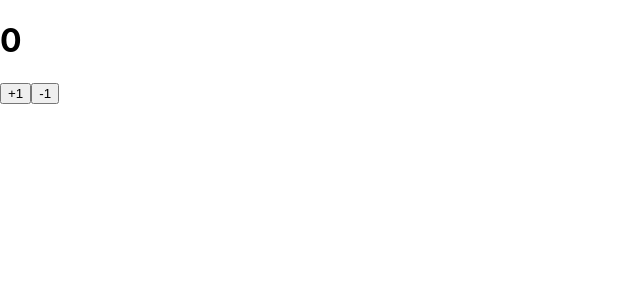
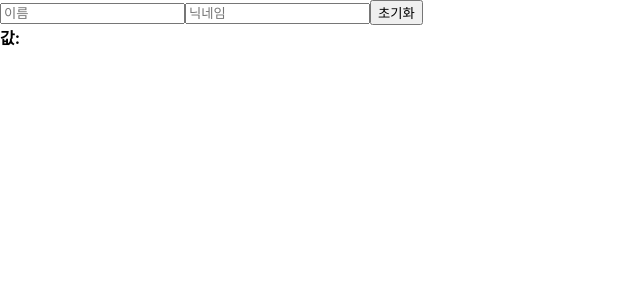
Before and after one commit to rarlala/React_study, a React (Create React App) app in the folder React_tutorial/begin-react/: page / in a window 1280 px wide. Shown: the top 300 px of the page, without its empty margins (0-640 px from the left). Built offline with nearby package versions, Linux system fonts and the light colour scheme.

Commit message:
lecture 09. input 상태관리

```diff
--- a/React_tutorial/begin-react/src/App.js
+++ b/React_tutorial/begin-react/src/App.js
@@ -1,9 +1,9 @@
 import React from 'react';
-import Counter from './Counter.js';
+import InputSample from './InputSample.js';
 
 function App() {
   return (
-      <Counter/>
+      <InputSample/>
     );
 }
 
--- /dev/null
+++ b/React_tutorial/begin-react/src/InputSample.js
@@ -0,0 +1,38 @@
+import React, {useState} from 'react';
+
+function InputSample(){
+  const [inputs, setInputs] = useState({
+    name: '',
+    nickname: '',
+  });
+
+  const {name, nickname} = inputs;
+
+  const onChange = (e) => {
+    const {name, value } = e.target;
+    setInputs({
+      ...inputs,
+      [name]: value,
+    });
+  };
+
+  const onReset = () => {
+    setInputs({
+      name: '',
+      nickname: '',
+    });
+  }
+  return (
+    <div>
+      <input placeholder="이름" name="name" onChange={onChange} value={name}/>
+      <input placeholder="닉네임" name="nickname" onChange={onChange} value={nickname}/>
+      <button onClick={onReset}>초기화</button>
+      <div>
+        <b>값: </b>
+        {name}{nickname}
+      </div>
+    </div>
+  )
+}
+
+export default InputSample;
```
